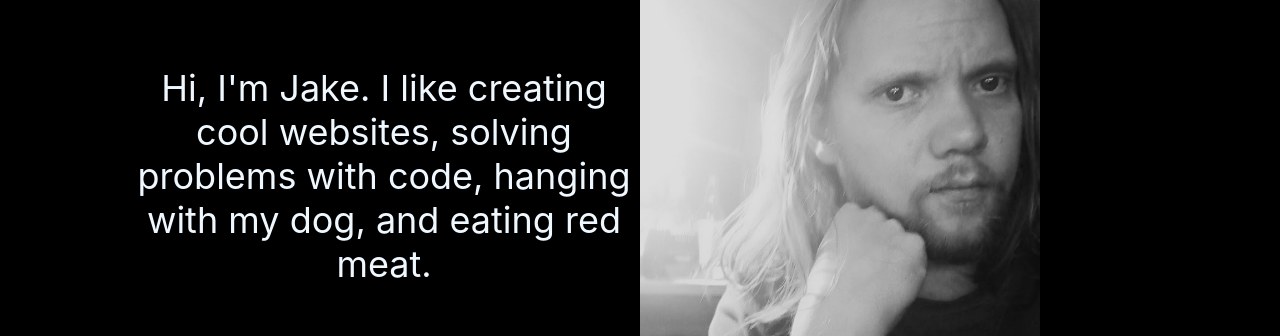
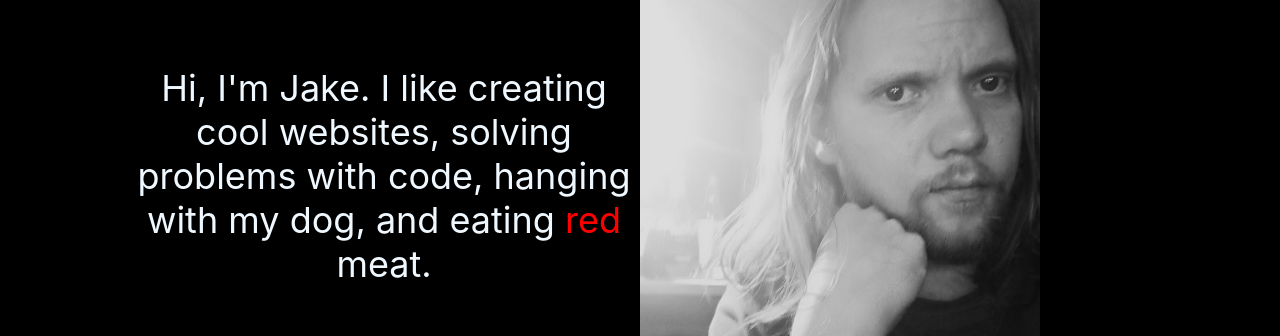
Before and after one commit to JDR8888/jdr-portfolio, a React (Create React App) app: page / in a window 1280 px wide. Shown: the part 233-569 px from the top of the page. Built offline with nearby package versions, Linux system fonts and the light colour scheme.

Commit message:
tweak home.js text

```diff
--- a/src/pages/home.js
+++ b/src/pages/home.js
@@ -8,7 +8,7 @@ const Home = () => {
       <div className="home-container">
         <div className="home-content">
           <div className="home-blurb">
-            <p className="home-blurb-text">Hi, I'm Jake. I like creating cool websites, solving problems with code, hanging with my dog, and eating red meat.</p>
+            <p className="home-blurb-text">Hi, I'm Jake. I like creating cool websites, solving problems with code, hanging with my dog, and eating <span style={ {color: 'red'}}>red</span> meat.</p>
           </div>
           <div className="home-image">
             <img src={myPicture} />
```
